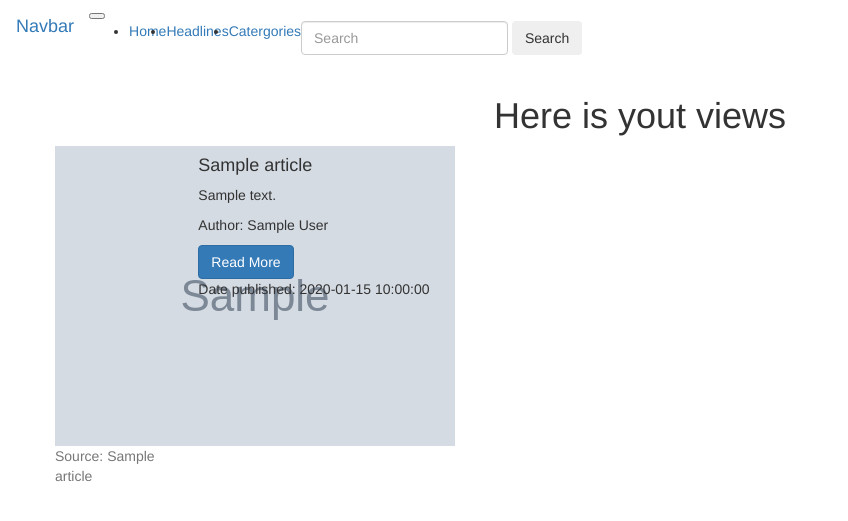
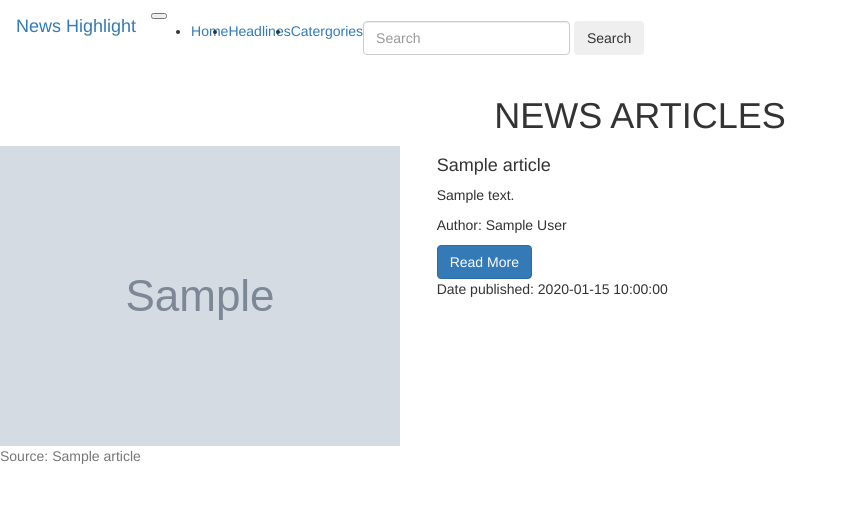
Before and after one commit to Ianodad/News_Highlight, a Python web app: template app/templates/article.html in a window 1280 px wide. Shown: the top 521 px of the page, without its empty margins (0-848 px from the left). Run offline with Jinja, Linux system fonts and the light colour scheme; the template is opened without the code that fills it: most values are stand-ins (such as "Sample title", 1, 10 or a date in 2020); grey boxes marked "Sample" are stand-in pictures; some libraries are stand-ins or nearby versions.

Commit message:
styling artcicles

```diff
--- a/app/static/css/navbar.css
+++ b/app/static/css/navbar.css
@@ -1,3 +1,8 @@
 .navbar {
     background: orangered;
 }
+
+.navbar-brand {
+    font-style: italic;
+    size: 1.2em;
+}
--- a/app/templates/article.html
+++ b/app/templates/article.html
@@ -5,10 +5,9 @@
 
 {% block content %}
 
-<div class="container">
-
+<div class="container-fluid">
     <div class="row">
-        <h1 class="col-md-12 text-center">Here is yout views</h1>
+        <h1 class="col-md-12 text-center ">NEWS ARTICLES</h1>
         {{ macro.articlesList(articles) }}
     </div>
 
--- a/app/templates/index.html
+++ b/app/templates/index.html
@@ -6,8 +6,9 @@
 {% block styles%}
 {{ super() }}
 <link rel="stylesheet" href="{{url_for('static',filename='css/index.css')}}">
+{% endblock %}
 <link href="https://fonts.googleapis.com/css?family=Bungee+Inline|Lobster|Lobster+Two|Monoton|Rokkitt" rel="stylesheet">
-{% endblock %}
+
 <html lang="en">
 
 <head>
--- a/app/templates/macros.html
+++ b/app/templates/macros.html
@@ -29,8 +29,8 @@
 {% macro articlesList(articles) %}
 
 {% for article in articles %}
-<div class="article d-flex flex-wrap">
-    <div class="card" style="width: 40rem;">
+<div class="article d-flex flex-wrap my-auto">
+    <div class="card border-0 my-4 mx-5">
         <div class=" row ">
             <div class=" col-md-4">
                 <img src="{{article.image}}" class="w-100">
--- a/app/templates/navbar.html
+++ b/app/templates/navbar.html
@@ -1,5 +1,5 @@
 <nav class="navbar navbar-expand-lg navbar-light bg-light sticky-top">
-    <a class="navbar-brand" href="#">Navbar</a>
+    <a class="navbar-brand" href="#">News Highlight</a>
     <button class="navbar-toggler" type="button" data-toggle="collapse" data-target="#navbarSupportedContent"
         aria-controls="navbarSupportedContent" aria-expanded="false" aria-label="Toggle navigation">
         <span class="navbar-toggler-icon"></span>
```
Also changed, not shown: app/static/css/index.css (+11 -9 lines).
